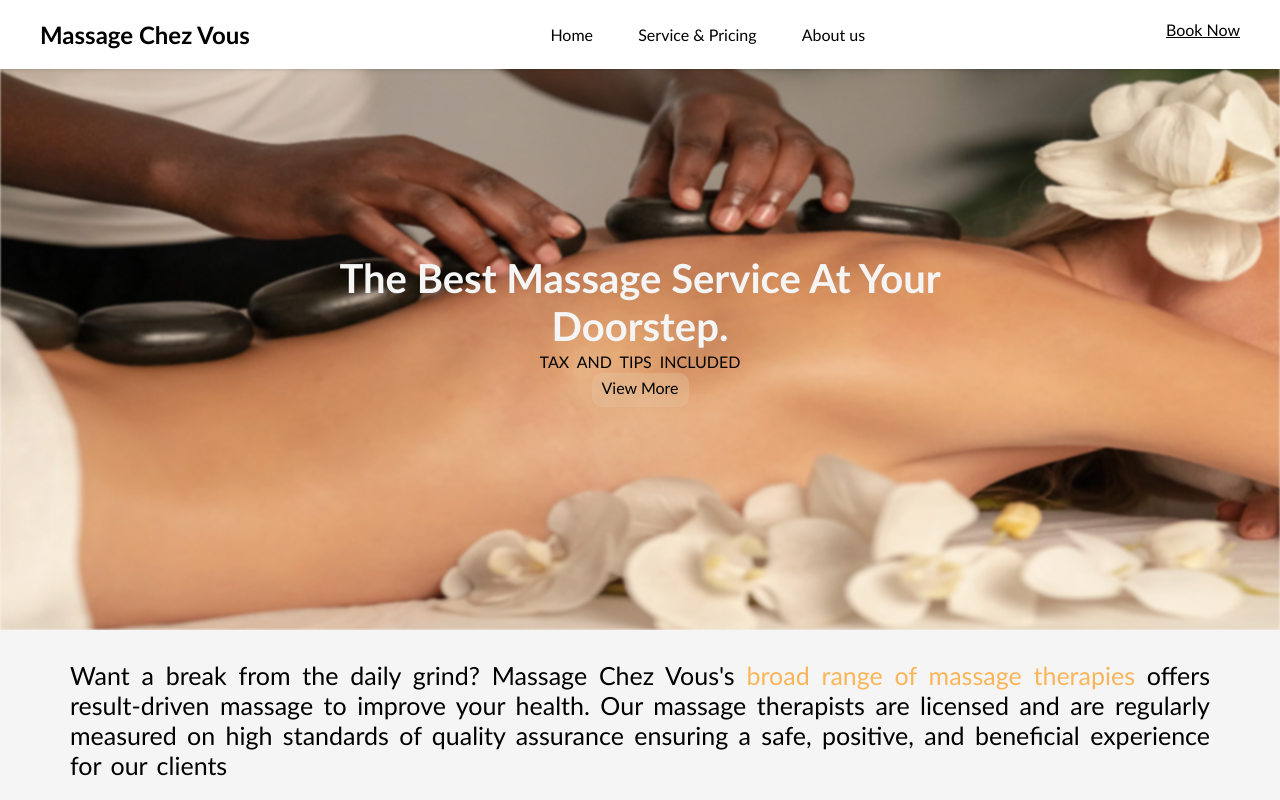
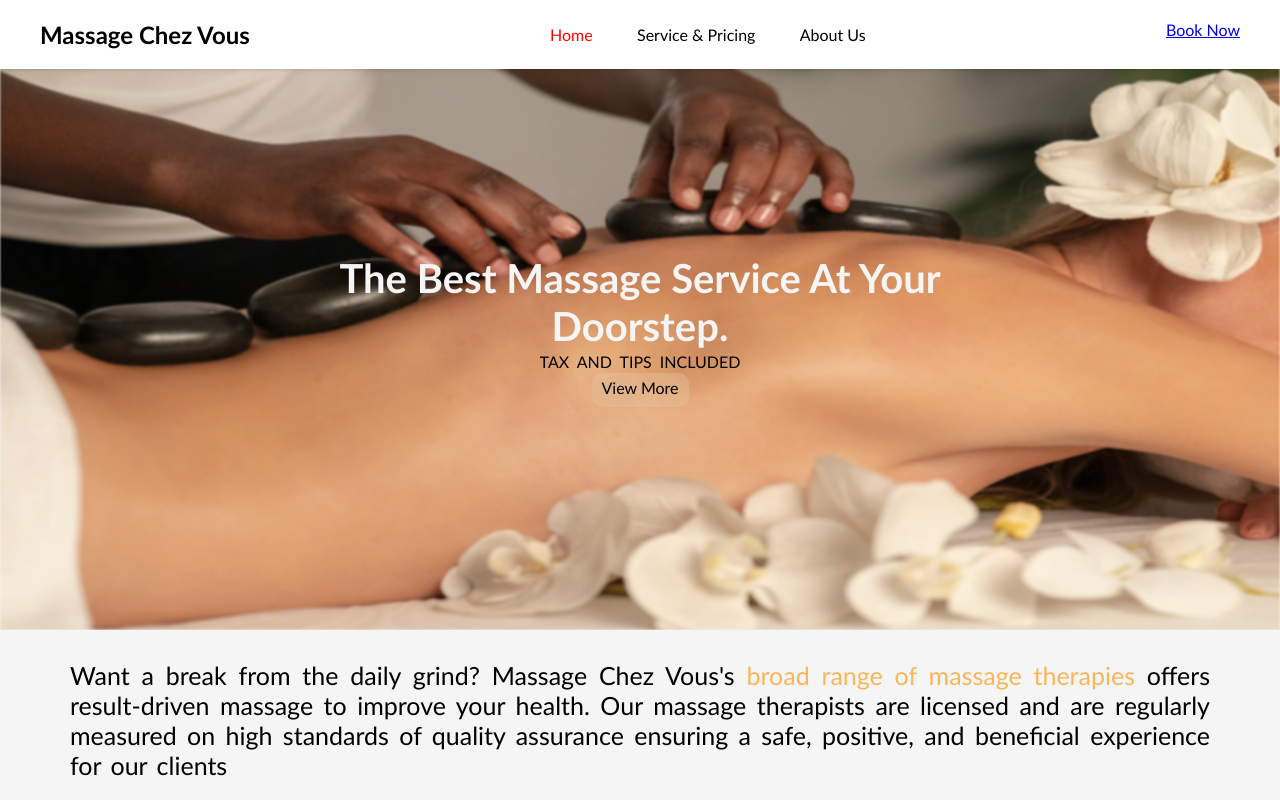
Before and after one commit to Andak-Creates/Massage_chez_vous, a React (Vite) app: page / in a window 1280 px wide. Shown: the top 800 px of the page. Built offline with nearby package versions, Linux system fonts and the light colour scheme.

Commit message:
handled Navigation bug

```diff
--- a/src/App.jsx
+++ b/src/App.jsx
@@ -21,7 +21,7 @@ const App = () => {
     Aos.init({
       duration: 1000, // Animation duration
       easing: "ease-in-out", // Easing function
-      once: false, // Only run once on scroll
+      once: true, // Only run once on scroll
     });
 
     // Disable body overflow when AOS animations are active
--- a/src/Components/Aside.jsx
+++ b/src/Components/Aside.jsx
@@ -1,49 +1,46 @@
-import React, { useState } from "react";
-import { Route, BrowserRouter as Router, Routes, Link } from "react-router-dom";
+import React, { useState, useEffect } from "react";
+import { BrowserRouter as Router, Routes, Link } from "react-router-dom";
 import { useMyContext } from "./Context";
 import "../Css/aside.css";
+import { navLinks } from "./Tools";
 const Aside = () => {
-  const { isAsideOpen, setAside } = useMyContext();
-  const [isLinkClicked, setIsLinkClicked] = useState({
-    home: false,
-    service: false,
-    about: false,
-    bookNow: false,
-  });
+  const { isAsideOpen, setAside, linkId, setLinkId } = useMyContext();
+
   const closeAsideBody = () => {
     setAside(false);
   };
 
-  const handleLinkClick = (linkName) => {
-    // Reset the state for all links to black
-    const updatedState = Object.fromEntries(
-      Object.entries(isLinkClicked).map(([key]) => [key, false])
-    );
-
-    // Change the color by toggling the state
-    setIsLinkClicked((prevState) => ({
-      ...updatedState,
-      [linkName]: !prevState[linkName],
-    }));
-    // Scroll to the top of the page
-    window.scrollTo({
-      top: 0,
-      behavior: "smooth",
+  const handleLinkClick = (navId) => {
+    const clickedLink = navLinks.map((mylink) => {
+      if (mylink.id === navId) {
+        setLinkId(navId);
+        sessionStorage.setItem("linkClicked", JSON.stringify(navId));
+      }
     });
 
     // Scroll to the top of the page
     window.scrollTo({
       top: 0,
-      behavior: "smooth",
+      behavior: "instant",
     });
+
+    setAside(false);
   };
+
+  useEffect(() => {
+    // Retrieving link id on every reload
+    const lastClickedId = JSON.parse(sessionStorage.getItem("linkClicked"));
+
+    if (lastClickedId !== null) {
+      setLinkId(lastClickedId);
+    }
+  }, []);
 
   return (
     <>
       {isAsideOpen ? (
         <div
           className="aside"
-          onClick={closeAsideBody}
           style={{
             width: "100%",
             transition: "all 300ms ease",
@@ -67,34 +64,18 @@ const Aside = () => {
 
             <div className="asideContent">
               <div className="asideLink">
-                <Link
-                  to="/"
-                  onClick={() => handleLinkClick("home")}
-                  style={{ color: isLinkClicked.home ? "red" : "black" }}
-                >
-                  Home
-                </Link>
-                <Link
-                  to="/Service-&-Pricing"
-                  onClick={() => handleLinkClick("service")}
-                  style={{ color: isLinkClicked.service ? "red" : "black" }}
-                >
-                  Service & Pricing
-                </Link>
-                <Link
-                  to="/About-Us"
-                  onClick={() => handleLinkClick("about")}
-                  style={{ color: isLinkClicked.about ? "red" : "black" }}
-                >
-                  About us
-                </Link>
-                <Link
-                  to="/Book-Now"
-                  onClick={() => handleLinkClick("book")}
-                  style={{ color: isLinkClicked.book ? "red" : "black" }}
-                >
-                  Book Now
-                </Link>
+                {navLinks &&
+                  navLinks.map((myLink) => (
+                    <Link
+                      onClick={() => handleLinkClick(myLink.id)}
+                      key={myLink.id}
+                      style={myLink.id == linkId ? { color: "red" } : {}}
+                      to={myLink.linkTo}
+                      id={myLink.id}
+                    >
+                      {myLink.linkName}
+                    </Link>
+                  ))}
               </div>
             </div>
           </div>
--- a/src/Components/Banner.jsx
+++ b/src/Components/Banner.jsx
@@ -1,21 +1,53 @@
-import React from "react";
+import React, { useEffect } from "react";
 import { Route, BrowserRouter as Router, Routes, Link } from "react-router-dom";
+import { navLinks } from "./Tools";
+import { useMyContext } from "./Context";
 
 const Banner = () => {
-  const handleClick = () => {
+  const { linkId, setLinkId } = useMyContext();
+
+  const handleClick = (navId) => {
+    const clickedLink = navLinks.map((link) => {
+      if (link.id === navId) {
+        setLinkId(navId);
+        sessionStorage.setItem("linkClicked", JSON.stringify(navId));
+      }
+    });
+
     // Scroll to the top of the page
     window.scrollTo({
       top: 0,
-      behavior: "smooth",
+      behavior: "instant",
     });
   };
+
+  useEffect(() => {
+    // Retrieving link id on every reload
+    const lastClickedId = JSON.parse(sessionStorage.getItem("linkClicked"));
+
+    if (lastClickedId !== null) {
+      setLinkId(lastClickedId);
+    }
+  }, []);
+
   return (
     <>
-      <Link to="/Book-Now">
-        <div className="banner" onClick={handleClick}>
-          <p>Book Now!</p>
-        </div>
-      </Link>
+      <div className="banner" style={linkId == 4 ? { display: "none" } : {}}>
+        {navLinks &&
+          navLinks
+            .map((myLink) => (
+              <Link
+                className="p"
+                onClick={() => handleClick(myLink.id)}
+                key={myLink.id}
+                to={myLink.linkTo}
+                id={myLink.id}
+              >
+                {myLink.linkName}
+              </Link>
+            ))
+            .slice(3, 4)}
+      </div>
     </>
   );
 };
--- a/src/Components/Context.jsx
+++ b/src/Components/Context.jsx
@@ -8,6 +8,7 @@ export const ContextProvider = ({ children }) => {
   const [email, setEmail] = useState();
   const [phone, setPhone] = useState();
   const [massage, setMassage] = useState();
+  const [linkId, setLinkId] = useState(1);
 
   // Testimonial usestates
   const [myThoughts, setThoughts] = useState();
@@ -17,6 +18,8 @@ export const ContextProvider = ({ children }) => {
   return (
     <MyContext.Provider
       value={{
+        linkId,
+        setLinkId,
         isAsideOpen,
         setAside,
         massage,
--- a/src/Components/CustomLink.jsx
+++ b/src/Components/CustomLink.jsx
@@ -12,7 +12,7 @@ const CustomLink = ({ to, children, className }) => {
     // Scroll to the top of the page if needed
     window.scrollTo({
       top: 0,
-      behavior: "smooth",
+      behavior: "instant",
     });
   };
 
--- a/src/Components/Footer.jsx
+++ b/src/Components/Footer.jsx
@@ -99,7 +99,7 @@ const Footer = () => {
           <button>Submit</button>
         </form>
       </div>
-      <div className="rights">All Rights Reserved. Designed By Vindi Tech</div>
+      <div className="rights">Designed By VindiCodes</div>
     </div>
   );
 };
--- a/src/Components/NavigationBar.jsx
+++ b/src/Components/NavigationBar.jsx
@@ -1,80 +1,61 @@
 import React, { useEffect, useState } from "react";
 import { Route, BrowserRouter as Router, Routes, Link } from "react-router-dom";
 import { useMyContext } from "./Context";
+import { navLinks } from "./Tools";
 
 const NavigationBar = () => {
   const { isAsideOpen, setAside } = useMyContext();
+  const { linkId, setLinkId } = useMyContext();
 
   const openAside = () => {
     isAsideOpen ? setAside(false) : setAside(true);
-    console.log(isAsideOpen);
   };
+  const handleLinkClick = (navId) => {
+    const clickedLink = navLinks.map((link) => {
+      if (link.id === navId) {
+        setLinkId(navId);
+        console.log(navId);
+        // setting local storage for link id
+        sessionStorage.setItem("linkClicked", JSON.stringify(navId));
+      }
 
-  const [isLinkClicked, setIsLinkClicked] = useState({
-    home: false,
-    service: false,
-    about: false,
-    bookNow: false,
-  });
-
-  const handleLinkClick = (linkName) => {
-    // Reset the state for all links to black
-    const updatedState = Object.fromEntries(
-      Object.entries(isLinkClicked).map(([key]) => [key, false])
-    );
-
-    // Change the color by toggling the state
-    setIsLinkClicked((prevState) => ({
-      ...updatedState,
-      [linkName]: !prevState[linkName],
-    }));
       // Scroll to the top of the page
       window.scrollTo({
         top: 0,
-      behavior: "smooth",
+        behavior: "instant",
+      });
     });
   };
 
+  useEffect(() => {
+    // Retrieving link id on every reload
+    const lastClickedId = JSON.parse(sessionStorage.getItem("linkClicked"));
+
+    if (lastClickedId !== null) {
+      setLinkId(lastClickedId);
+    }
+  }, []);
   return (
     <>
       <div className="navigator">
         <h2>Massage Chez Vous</h2>
 
         <div className="NavLinks">
+          {navLinks &&
+            navLinks
+              .map((myLink) => (
                 <Link
-            to="/"
-            onClick={() => handleLinkClick("home")}
-            style={{ color: isLinkClicked.home ? "red" : "black" }}
-            className="navbar-link"
+                  onClick={() => handleLinkClick(myLink.id)}
+                  key={myLink.id}
+                  style={myLink.id == linkId ? { color: "red" } : {}}
+                  to={myLink.linkTo}
+                  id={myLink.id}
                 >
-            Home
+                  {myLink.linkName}
                 </Link>
-          <Link
-            to="/Service-&-Pricing"
-            onClick={() => handleLinkClick("service")}
-            style={{ color: isLinkClicked.service ? "red" : "black" }}
-            className="navbar-link"
-          >
-            Service & Pricing
-          </Link>
-          <Link
-            to="/About-Us"
-            onClick={() => handleLinkClick("about")}
-            style={{ color: isLinkClicked.about ? "red" : "black" }}
-            className="navbar-link"
-          >
-            About us
-          </Link>
+              ))
+              .slice(0, 3)}
         </div>
-        <Link
-          to="/Book-Now"
-          onClick={() => handleLinkClick("book")}
-          style={{ color: isLinkClicked.book ? "red" : "black" }}
-          className="navbar-link"
-        >
-          Book Now
-        </Link>
-
         <div className="burger" onClick={openAside}>
           <svg
             xmlns="http://www.w3.org/2000/svg"
@@ -101,6 +82,18 @@ const NavigationBar = () => {
             </g>
           </svg>
         </div>
+        {navLinks
+          .map((myLink) => (
+            <Link
+              onClick={() => handleLinkClick(myLink.id)}
+              key={myLink.id}
+              id={myLink.id}
+              to={myLink.linkTo}
+            >
+              {myLink.linkName}
+            </Link>
+          ))
+          .slice(3, 4)}
       </div>
     </>
   );
--- a/src/Components/Tools.jsx
+++ b/src/Components/Tools.jsx
@@ -1,3 +1,26 @@
+export const navLinks = [
+  {
+    id: 1,
+    linkTo: "/",
+    linkName: "Home",
+  },
+  {
+    id: 2,
+    linkTo: "/Service-&-Pricing",
+    linkName: "Service & Pricing",
+  },
+  {
+    id: 3,
+    linkTo: "/About-Us",
+    linkName: "About Us",
+  },
+  {
+    id: 4,
+    linkTo: "/Book-Now",
+    linkName: "Book Now",
+  },
+];
+
 export const whatMakesUs = [
   {
     img: "verified.png",
--- a/src/Pages/BookNow.jsx
+++ b/src/Pages/BookNow.jsx
@@ -33,7 +33,11 @@ const BootNow = () => {
       <h1>Book Your Massage</h1>
 
       {/* Hero Image */}
-      <img src="" alt="Serene Massage Setting" />
+      <img
+        src=""
+        alt="Serene Massage Setting"
+        // style={{ height: "200px", width: "90%", objectFit: "cover" }}
+      />
 
       {/* Booking Form */}
       <form onSubmit={handleSubmit}>
--- a/src/Pages/Home.jsx
+++ b/src/Pages/Home.jsx
@@ -1,10 +1,27 @@
 import React from "react";
 import { Route, BrowserRouter as Router, Routes, Link } from "react-router-dom";
-import { ourServices } from "../Components/Tools";
+import { navLinks, ourServices } from "../Components/Tools";
 import BookNowForm from "../Components/BookNowForm";
 import Wmu from "../Components/Wmu";
-import CustomLink from "../Components/CustomLink";
+import { useMyContext } from "../Components/Context";
+
 const Home = () => {
+  const { linkId, setLinkId } = useMyContext();
+  const handleLinkClick = (navId) => {
+    const clickedLink = navLinks.map((link) => {
+      if (link.id === navId) {
+        setLinkId(navId);
+        // setting local storage for link id
+        sessionStorage.setItem("linkClicked", JSON.stringify(navId));
+      }
+
+      // Scroll to the top of the page
+      window.scrollTo({
+        top: 0,
+        behavior: "instant",
+      });
+    });
+  };
   return (
     <div className="home">
       <div className="innerHome">
@@ -14,9 +31,18 @@ const Home = () => {
           <h2>The Best Massage Service At Your Doorstep.</h2>
           <p>TAX AND TIPS INCLUDED</p>
           <div className="findOutMore">
-            <CustomLink to="/About-Us" className="viewMoreBtn">
-              View More
-            </CustomLink>
+            {navLinks
+              .map((myLink) => (
+                <Link
+                  key={myLink.id}
+                  onClick={() => handleLinkClick(myLink.id)}
+                  to={myLink.linkTo}
+                  className="viewMoreBtn"
+                >
+                  View More
+                </Link>
+              ))
+              .slice(2, 3)}
           </div>
         </div>
       </div>
@@ -67,9 +93,18 @@ const Home = () => {
               <p>{service.service}</p>
               <small> {service.details} </small>
               <br></br>
-              <CustomLink to="/Service-&-Pricing" className="viewMoreBtn">
-                See More
-              </CustomLink>
+              {navLinks
+                .map((myLink) => (
+                  <Link
+                    key={myLink.id}
+                    onClick={() => handleLinkClick(myLink.id)}
+                    to={myLink.linkTo}
+                    className="viewMoreBtn"
+                  >
+                    See More
+                  </Link>
+                ))
+                .slice(1, 2)}
             </div>
           ))}
         </div>
--- a/src/Pages/ServiceAndPricing.jsx
+++ b/src/Pages/ServiceAndPricing.jsx
@@ -14,7 +14,7 @@ const ServiceAndPricing = () => {
 
       window.scrollTo({
         top: 0,
-        behavior: "smooth",
+        behavior: "instant",
       });
     });
   };
--- a/src/index.css
+++ b/src/index.css
@@ -355,10 +355,12 @@ body * {
     z-index: 50;
   }
 
-  .banner p {
+  .banner .p {
     width: 100%;
     font-size: 14px;
     text-align: center;
+    text-decoration: none;
+    color: black;
   }
 
   .innerHome {
```
Lines whose indentation alone changed are shown as unchanged.
